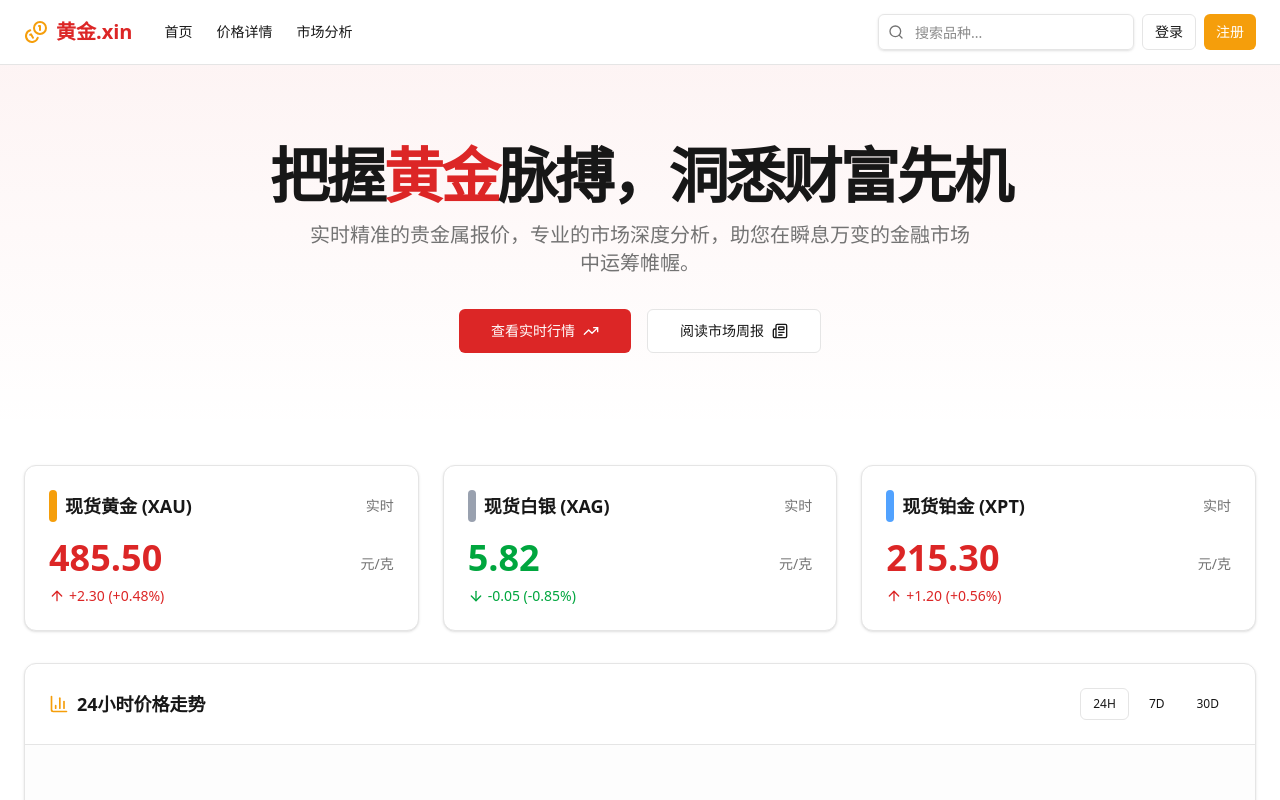
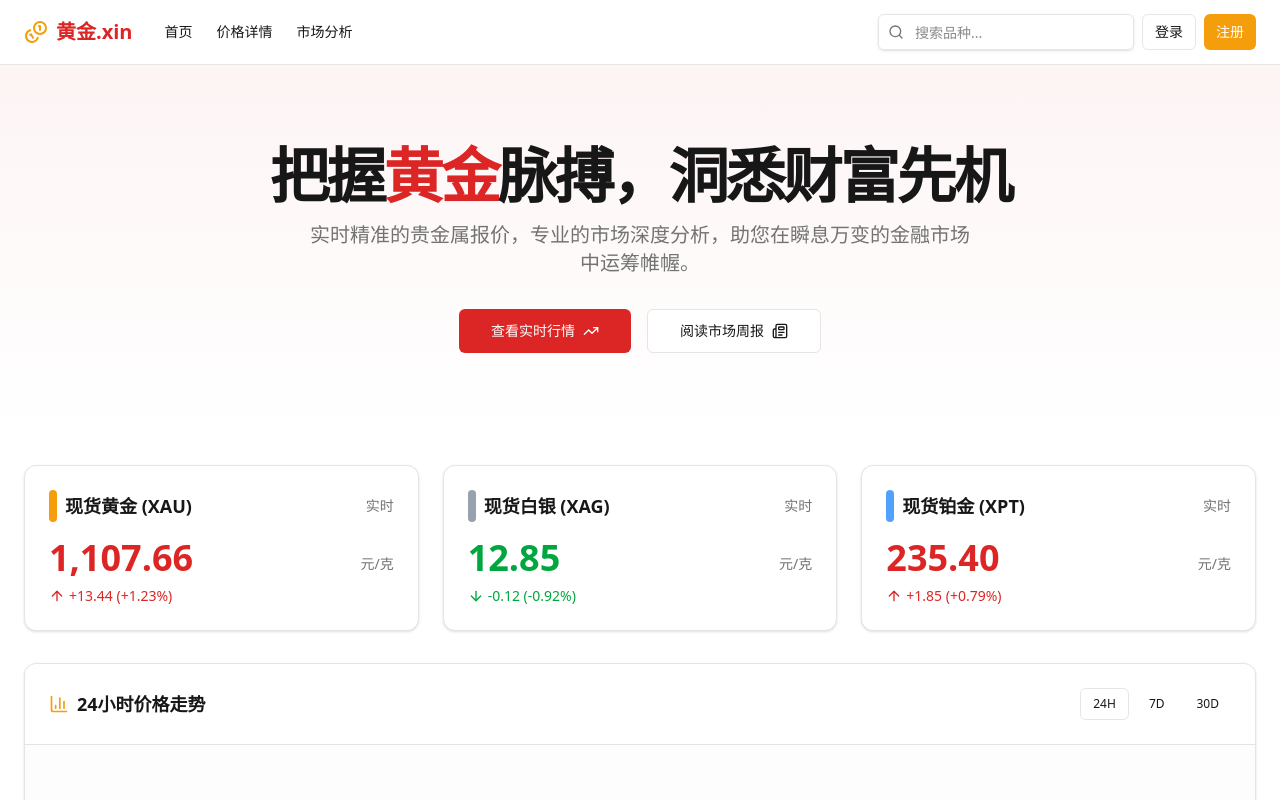
Before and after one commit to al2work/huangjin, a Next.js app: page / in a window 1280 px wide. Shown: the top 800 px of the page. Built offline with nearby package versions, Linux system fonts and the light colour scheme.

Commit message:
Update gold prices to reflect current market data (~1107 CNY/g)

```diff
--- a/src/app/page.tsx
+++ b/src/app/page.tsx
@@ -38,12 +38,12 @@ export default function Home() {
               <span className="text-sm text-muted-foreground">实时</span>
             </div>
             <div className="flex items-end justify-between mb-2">
-              <span className="text-4xl font-bold text-primary-red">485.50</span>
+              <span className="text-4xl font-bold text-primary-red">1,107.66</span>
               <span className="text-sm text-muted-foreground mb-1">元/克</span>
             </div>
             <div className="flex items-center text-primary-red text-sm font-medium">
               <ArrowUp className="h-4 w-4 mr-1" />
-              +2.30 (+0.48%)
+              +13.44 (+1.23%)
             </div>
           </div>
 
@@ -57,12 +57,12 @@ export default function Home() {
               <span className="text-sm text-muted-foreground">实时</span>
             </div>
             <div className="flex items-end justify-between mb-2">
-              <span className="text-4xl font-bold text-green-600">5.82</span>
+              <span className="text-4xl font-bold text-green-600">12.85</span>
               <span className="text-sm text-muted-foreground mb-1">元/克</span>
             </div>
             <div className="flex items-center text-green-600 text-sm font-medium">
               <ArrowUp className="h-4 w-4 mr-1 rotate-180" />
-              -0.05 (-0.85%)
+              -0.12 (-0.92%)
             </div>
           </div>
 
@@ -76,12 +76,12 @@ export default function Home() {
               <span className="text-sm text-muted-foreground">实时</span>
             </div>
             <div className="flex items-end justify-between mb-2">
-              <span className="text-4xl font-bold text-primary-red">215.30</span>
+              <span className="text-4xl font-bold text-primary-red">235.40</span>
               <span className="text-sm text-muted-foreground mb-1">元/克</span>
             </div>
             <div className="flex items-center text-primary-red text-sm font-medium">
               <ArrowUp className="h-4 w-4 mr-1" />
-              +1.20 (+0.56%)
+              +1.85 (+0.79%)
             </div>
           </div>
         </div>
```
